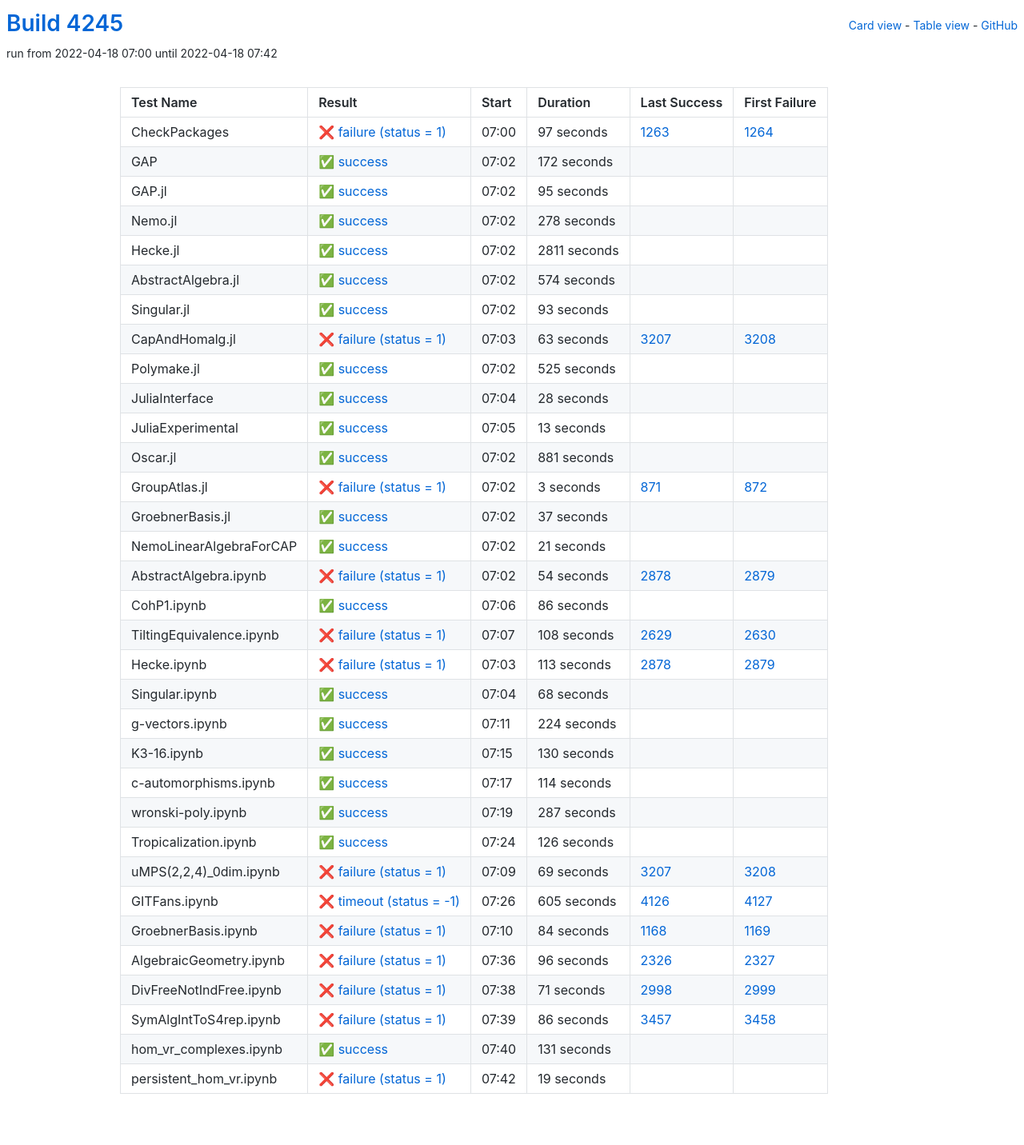
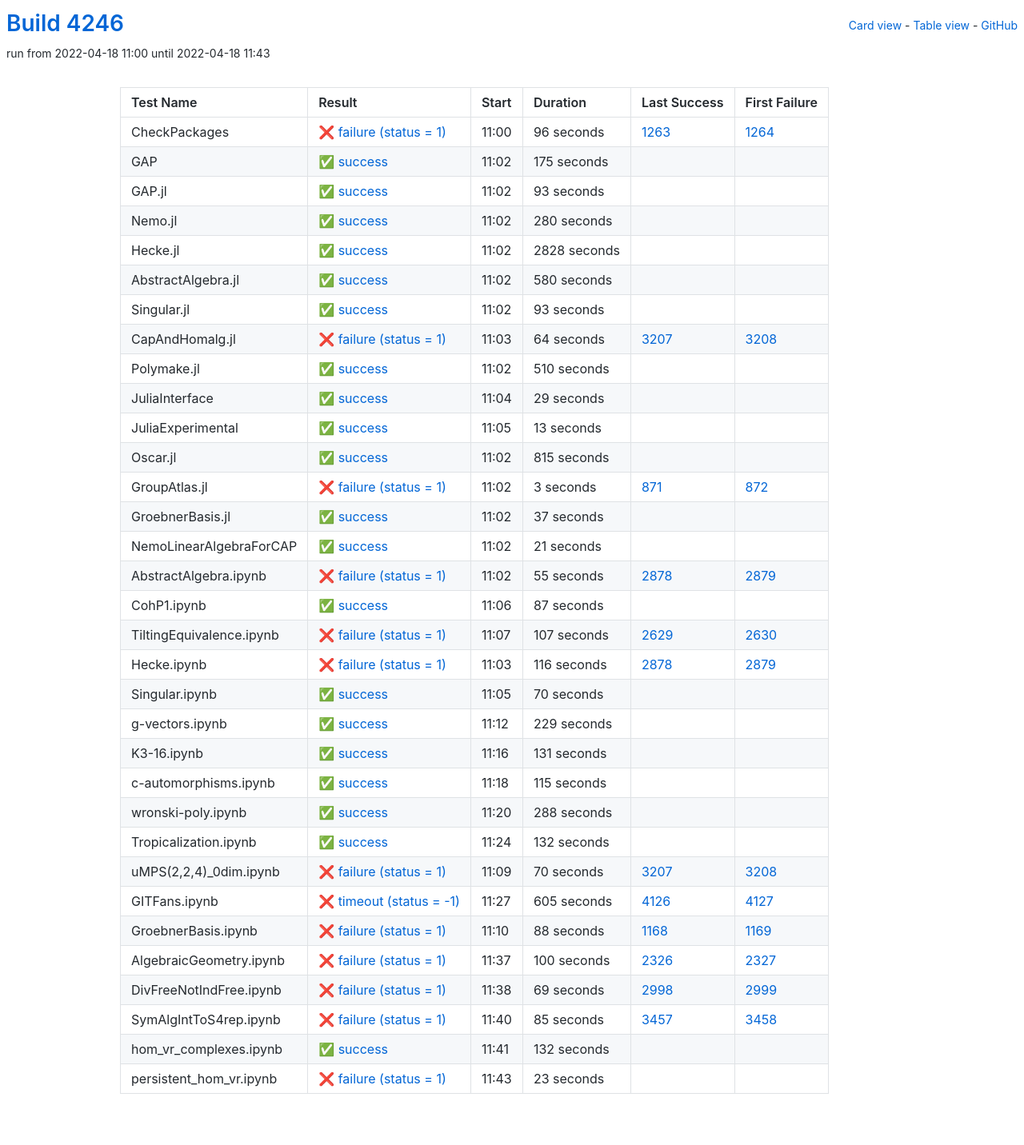
Before and after one commit to oscar-system/oscar-ci-status-stable, a Jekyll site: the page built from table.html, in a window 1280 px wide. Shown: the whole page at 80% size. Built offline with Jekyll 4.4.1, drawn with Linux system fonts in a browser that asks for light colours.

Commit message:
Build #4246

```diff
--- a/_data/ci.yml
+++ b/_data/ci.yml
@@ -1,6 +1,6 @@
 ---
-build: 4245
-build_url: https://oscarci.mathematik.uni-kl.de/job/oscar-stable/4245/
+build: 4246
+build_url: https://oscarci.mathematik.uni-kl.de/job/oscar-stable/4246/
 job: oscar-stable
 organization: oscar-system
 repo: oscar-ci-status-stable
@@ -8,80 +8,80 @@ repourl: https://github.com/oscar-system/oscar-ci-status-stable
 tests:
 - name: CheckPackages
   id: checkpackages
-  log: https://oscarci.mathematik.uni-kl.de/job/oscar-stable/4245/artifact/logs/build-4245/CheckPackages.log
-  start: 2022-04-18 07:00
+  log: https://oscarci.mathematik.uni-kl.de/job/oscar-stable/4246/artifact/logs/build-4246/CheckPackages.log
+  start: 2022-04-18 11:00
   success: false
   exitcode: 1
   status: failure
-  duration: 97
+  duration: 96
   last_success: 1263
   last_success_url: https://oscarci.mathematik.uni-kl.de/job/oscar-stable/1263/
   first_failure: 1264
   first_failure_url: https://oscarci.mathematik.uni-kl.de/job/oscar-stable/1264/
 - name: GAP
   id: gap
-  log: https://oscarci.mathematik.uni-kl.de/job/oscar-stable/4245/artifact/logs/build-4245/GAP.log
-  start: 2022-04-18 07:02
+  log: https://oscarci.mathematik.uni-kl.de/job/oscar-stable/4246/artifact/logs/build-4246/GAP.log
+  start: 2022-04-18 11:02
   success: true
   exitcode: 0
   status: success
-  duration: 172
+  duration: 175
   last_success: false
   last_success_url:
   first_failure: false
   first_failure_url:
 - name: GAP.jl
   id: gap-jl
-  log: https://oscarci.mathematik.uni-kl.de/job/oscar-stable/4245/artifact/logs/build-4245/GAP.jl.log
-  start: 2022-04-18 07:02
+  log: https://oscarci.mathematik.uni-kl.de/job/oscar-stable/4246/artifact/logs/build-4246/GAP.jl.log
+  start: 2022-04-18 11:02
   success: true
   exitcode: 0
   status: success
-  duration: 95
+  duration: 93
   last_success: false
   last_success_url:
   first_failure: false
   first_failure_url:
 - name: Nemo.jl
   id: nemo-jl
-  log: https://oscarci.mathematik.uni-kl.de/job/oscar-stable/4245/artifact/logs/build-4245/Nemo.jl.log
-  start: 2022-04-18 07:02
+  log: https://oscarci.mathematik.uni-kl.de/job/oscar-stable/4246/artifact/logs/build-4246/Nemo.jl.log
+  start: 2022-04-18 11:02
   success: true
   exitcode: 0
   status: success
-  duration: 278
+  duration: 280
   last_success: false
   last_success_url:
   first_failure: false
   first_failure_url:
 - name: Hecke.jl
   id: hecke-jl
-  log: https://oscarci.mathematik.uni-kl.de/job/oscar-stable/4245/artifact/logs/build-4245/Hecke.jl.log
-  start: 2022-04-18 07:02
+  log: https://oscarci.mathematik.uni-kl.de/job/oscar-stable/4246/artifact/logs/build-4246/Hecke.jl.log
+  start: 2022-04-18 11:02
   success: true
   exitcode: 0
   status: success
-  duration: 2811
+  duration: 2828
   last_success: false
   last_success_url:
   first_failure: false
   first_failure_url:
 - name: AbstractAlgebra.jl
   id: abstractalgebra-jl
-  log: https://oscarci.mathematik.uni-kl.de/job/oscar-stable/4245/artifact/logs/build-4245/AbstractAlgebra.jl.log
-  start: 2022-04-18 07:02
+  log: https://oscarci.mathematik.uni-kl.de/job/oscar-stable/4246/artifact/logs/build-4246/AbstractAlgebra.jl.log
+  start: 2022-04-18 11:02
   success: true
   exitcode: 0
   status: success
-  duration: 574
+  duration: 580
   last_success: false
   last_success_url:
   first_failure: false
   first_failure_url:
 - name: Singular.jl
   id: singular-jl
-  log: https://oscarci.mathematik.uni-kl.de/job/oscar-stable/4245/artifact/logs/build-4245/Singular.jl.log
-  start: 2022-04-18 07:02
+  log: https://oscarci.mathematik.uni-kl.de/job/oscar-stable/4246/artifact/logs/build-4246/Singular.jl.log
+  start: 2022-04-18 11:02
   success: true
   exitcode: 0
   status: success
@@ -92,44 +92,44 @@ tests:
   first_failure_url:
 - name: CapAndHomalg.jl
   id: capandhomalg-jl
-  log: https://oscarci.mathematik.uni-kl.de/job/oscar-stable/4245/artifact/logs/build-4245/CapAndHomalg.jl.log
-  start: 2022-04-18 07:03
+  log: https://oscarci.mathematik.uni-kl.de/job/oscar-stable/4246/artifact/logs/build-4246/CapAndHomalg.jl.log
+  start: 2022-04-18 11:03
   success: false
   exitcode: 1
   status: failure
-  duration: 63
+  duration: 64
   last_success: 3207
   last_success_url: https://oscarci.mathematik.uni-kl.de/job/oscar-stable/3207/
   first_failure: 3208
   first_failure_url: https://oscarci.mathematik.uni-kl.de/job/oscar-stable/3208/
 - name: Polymake.jl
   id: polymake-jl
-  log: https://oscarci.mathematik.uni-kl.de/job/oscar-stable/4245/artifact/logs/build-4245/Polymake.jl.log
-  start: 2022-04-18 07:02
+  log: https://oscarci.mathematik.uni-kl.de/job/oscar-stable/4246/artifact/logs/build-4246/Polymake.jl.log
+  start: 2022-04-18 11:02
   success: true
   exitcode: 0
   status: success
-  duration: 525
+  duration: 510
   last_success: false
   last_success_url:
   first_failure: false
   first_failure_url:
 - name: JuliaInterface
   id: juliainterface
-  log: https://oscarci.mathematik.uni-kl.de/job/oscar-stable/4245/artifact/logs/build-4245/JuliaInterface.log
-  start: 2022-04-18 07:04
+  log: https://oscarci.mathematik.uni-kl.de/job/oscar-stable/4246/artifact/logs/build-4246/JuliaInterface.log
+  start: 2022-04-18 11:04
   success: true
   exitcode: 0
   status: success
-  duration: 28
+  duration: 29
   last_success: false
   last_success_url:
   first_failure: false
   first_failure_url:
 - name: JuliaExperimental
   id: juliaexperimental
-  log: https://oscarci.mathematik.uni-kl.de/job/oscar-stable/4245/artifact/logs/build-4245/JuliaExperimental.log
-  start: 2022-04-18 07:05
+  log: https://oscarci.mathematik.uni-kl.de/job/oscar-stable/4246/artifact/logs/build-4246/JuliaExperimental.log
+  start: 2022-04-18 11:05
   success: true
   exitcode: 0
   status: success
@@ -140,20 +140,20 @@ tests:
   first_failure_url:
 - name: Oscar.jl
   id: oscar-jl
-  log: https://oscarci.mathematik.uni-kl.de/job/oscar-stable/4245/artifact/logs/build-4245/Oscar.jl.log
-  start: 2022-04-18 07:02
+  log: https://oscarci.mathematik.uni-kl.de/job/oscar-stable/4246/artifact/logs/build-4246/Oscar.jl.log
+  start: 2022-04-18 11:02
   success: true
   exitcode: 0
   status: success
-  duration: 881
+  duration: 815
   last_success: false
   last_success_url:
   first_failure: false
   first_failure_url:
 - name: GroupAtlas.jl
   id: groupatlas-jl
-  log: https://oscarci.mathematik.uni-kl.de/job/oscar-stable/4245/artifact/logs/build-4245/GroupAtlas.jl.log
-  start: 2022-04-18 07:02
+  log: https://oscarci.mathematik.uni-kl.de/job/oscar-stable/4246/artifact/logs/build-4246/GroupAtlas.jl.log
+  start: 2022-04-18 11:02
   success: false
   exitcode: 1
   status: failure
@@ -164,8 +164,8 @@ tests:
   first_failure_url: https://oscarci.mathematik.uni-kl.de/job/oscar-stable/872/
 - name: GroebnerBasis.jl
   id: groebnerbasis-jl
-  log: https://oscarci.mathematik.uni-kl.de/job/oscar-stable/4245/artifact/logs/build-4245/GroebnerBasis.jl.log
-  start: 2022-04-18 07:02
+  log: https://oscarci.mathematik.uni-kl.de/job/oscar-stable/4246/artifact/logs/build-4246/GroebnerBasis.jl.log
+  start: 2022-04-18 11:02
   success: true
   exitcode: 0
   status: success
@@ -176,8 +176,8 @@ tests:
   first_failure_url:
 - name: NemoLinearAlgebraForCAP
   id: nemolinearalgebraforcap
-  log: https://oscarci.mathematik.uni-kl.de/job/oscar-stable/4245/artifact/logs/build-4245/NemoLinearAlgebraForCAP.log
-  start: 2022-04-18 07:02
+  log: https://oscarci.mathematik.uni-kl.de/job/oscar-stable/4246/artifact/logs/build-4246/NemoLinearAlgebraForCAP.log
+  start: 2022-04-18 11:02
   success: true
   exitcode: 0
   status: success
@@ -188,140 +188,140 @@ tests:
   first_failure_url:
 - name: AbstractAlgebra.ipynb
   id: abstractalgebra-ipynb
-  log: https://oscarci.mathematik.uni-kl.de/job/oscar-stable/4245/artifact/logs/build-4245/AbstractAlgebra.ipynb.log
-  start: 2022-04-18 07:02
+  log: https://oscarci.mathematik.uni-kl.de/job/oscar-stable/4246/artifact/logs/build-4246/AbstractAlgebra.ipynb.log
+  start: 2022-04-18 11:02
   success: false
   exitcode: 1
   status: failure
-  duration: 54
+  duration: 55
   last_success: 2878
   last_success_url: https://oscarci.mathematik.uni-kl.de/job/oscar-stable/2878/
   first_failure: 2879
   first_failure_url: https://oscarci.mathematik.uni-kl.de/job/oscar-stable/2879/
 - name: CohP1.ipynb
   id: cohp1-ipynb
-  log: https://oscarci.mathematik.uni-kl.de/job/oscar-stable/4245/artifact/logs/build-4245/CohP1.ipynb.log
-  start: 2022-04-18 07:06
+  log: https://oscarci.mathematik.uni-kl.de/job/oscar-stable/4246/artifact/logs/build-4246/CohP1.ipynb.log
+  start: 2022-04-18 11:06
   success: true
   exitcode: 0
   status: success
-  duration: 86
+  duration: 87
   last_success: false
   last_success_url:
   first_failure: false
   first_failure_url:
 - name: TiltingEquivalence.ipynb
   id: tiltingequivalence-ipynb
-  log: https://oscarci.mathematik.uni-kl.de/job/oscar-stable/4245/artifact/logs/build-4245/TiltingEquivalence.ipynb.log
-  start: 2022-04-18 07:07
+  log: https://oscarci.mathematik.uni-kl.de/job/oscar-stable/4246/artifact/logs/build-4246/TiltingEquivalence.ipynb.log
+  start: 2022-04-18 11:07
   success: false
   exitcode: 1
   status: failure
-  duration: 108
+  duration: 107
   last_success: 2629
   last_success_url: https://oscarci.mathematik.uni-kl.de/job/oscar-stable/2629/
   first_failure: 2630
   first_failure_url: https://oscarci.mathematik.uni-kl.de/job/oscar-stable/2630/
 - name: Hecke.ipynb
   id: hecke-ipynb
-  log: https://oscarci.mathematik.uni-kl.de/job/oscar-stable/4245/artifact/logs/build-4245/Hecke.ipynb.log
-  start: 2022-04-18 07:03
+  log: https://oscarci.mathematik.uni-kl.de/job/oscar-stable/4246/artifact/logs/build-4246/Hecke.ipynb.log
+  start: 2022-04-18 11:03
   success: false
   exitcode: 1
   status: failure
-  duration: 113
+  duration: 116
   last_success: 2878
   last_success_url: https://oscarci.mathematik.uni-kl.de/job/oscar-stable/2878/
   first_failure: 2879
   first_failure_url: https://oscarci.mathematik.uni-kl.de/job/oscar-stable/2879/
 - name: Singular.ipynb
   id: singular-ipynb
-  log: https://oscarci.mathematik.uni-kl.de/job/oscar-stable/4245/artifact/logs/build-4245/Singular.ipynb.log
-  start: 2022-04-18 07:04
+  log: https://oscarci.mathematik.uni-kl.de/job/oscar-stable/4246/artifact/logs/build-4246/Singular.ipynb.log
+  start: 2022-04-18 11:05
   success: true
   exitcode: 0
   status: success
-  duration: 68
+  duration: 70
   last_success: false
   last_success_url:
   first_failure: false
   first_failure_url:
 - name: g-vectors.ipynb
   id: g-vectors-ipynb
-  log: https://oscarci.mathematik.uni-kl.de/job/oscar-stable/4245/artifact/logs/build-4245/g-vectors.ipynb.log
-  start: 2022-04-18 07:11
+  log: https://oscarci.mathematik.uni-kl.de/job/oscar-stable/4246/artifact/logs/build-4246/g-vectors.ipynb.log
+  start: 2022-04-18 11:12
   success: true
   exitcode: 0
   status: success
-  duration: 224
+  duration: 229
   last_success: false
   last_success_url:
   first_failure: false
   first_failure_url:
 - name: K3-16.ipynb
   id: k3-16-ipynb
-  log: https://oscarci.mathematik.uni-kl.de/job/oscar-stable/4245/artifact/logs/build-4245/K3-16.ipynb.log
-  start: 2022-04-18 07:15
+  log: https://oscarci.mathematik.uni-kl.de/job/oscar-stable/4246/artifact/logs/build-4246/K3-16.ipynb.log
+  start: 2022-04-18 11:16
   success: true
   exitcode: 0
   status: success
-  duration: 130
+  duration: 131
   last_success: false
   last_success_url:
   first_failure: false
   first_failure_url:
 - name: c-automorphisms.ipynb
   id: c-automorphisms-ipynb
-  log: https://oscarci.mathematik.uni-kl.de/job/oscar-stable/4245/artifact/logs/build-4245/c-automorphisms.ipynb.log
-  start: 2022-04-18 07:17
+  log: https://oscarci.mathematik.uni-kl.de/job/oscar-stable/4246/artifact/logs/build-4246/c-automorphisms.ipynb.log
+  start: 2022-04-18 11:18
   success: true
   exitcode: 0
   status: success
-  duration: 114
+  duration: 115
   last_success: false
   last_success_url:
   first_failure: false
   first_failure_url:
 - name: wronski-poly.ipynb
   id: wronski-poly-ipynb
-  log: https://oscarci.mathematik.uni-kl.de/job/oscar-stable/4245/artifact/logs/build-4245/wronski-poly.ipynb.log
-  start: 2022-04-18 07:19
+  log: https://oscarci.mathematik.uni-kl.de/job/oscar-stable/4246/artifact/logs/build-4246/wronski-poly.ipynb.log
+  start: 2022-04-18 11:20
   success: true
   exitcode: 0
   status: success
-  duration: 287
+  duration: 288
   last_success: false
   last_success_url:
   first_failure: false
   first_failure_url:
 - name: Tropicalization.ipynb
   id: tropicalization-ipynb
-  log: https://oscarci.mathematik.uni-kl.de/job/oscar-stable/4245/artifact/logs/build-4245/Tropicalization.ipynb.log
-  start: 2022-04-18 07:24
+  log: https://oscarci.mathematik.uni-kl.de/job/oscar-stable/4246/artifact/logs/build-4246/Tropicalization.ipynb.log
+  start: 2022-04-18 11:24
   success: true
   exitcode: 0
   status: success
-  duration: 126
+  duration: 132
   last_success: false
   last_success_url:
   first_failure: false
   first_failure_url:
 - name: uMPS(2,2,4)_0dim.ipynb
   id: umps-2-2-4-0dim-ipynb
-  log: https://oscarci.mathematik.uni-kl.de/job/oscar-stable/4245/artifact/logs/build-4245/uMPS-2-2-4-_0dim.ipynb.log
-  start: 2022-04-18 07:09
+  log: https://oscarci.mathematik.uni-kl.de/job/oscar-stable/4246/artifact/logs/build-4246/uMPS-2-2-4-_0dim.ipynb.log
+  start: 2022-04-18 11:09
   success: false
   exitcode: 1
   status: failure
-  duration: 69
+  duration: 70
   last_success: 3207
   last_success_url: https://oscarci.mathematik.uni-kl.de/job/oscar-stable/3207/
   first_failure: 3208
   first_failure_url: https://oscarci.mathematik.uni-kl.de/job/oscar-stable/3208/
 - name: GITFans.ipynb
   id: gitfans-ipynb
-  log: https://oscarci.mathematik.uni-kl.de/job/oscar-stable/4245/artifact/logs/build-4245/GITFans.ipynb.log
-  start: 2022-04-18 07:26
+  log: https://oscarci.mathematik.uni-kl.de/job/oscar-stable/4246/artifact/logs/build-4246/GITFans.ipynb.log
+  start: 2022-04-18 11:27
   success: false
   exitcode: -1
   status: timeout
@@ -332,72 +332,72 @@ tests:
   first_failure_url: https://oscarci.mathematik.uni-kl.de/job/oscar-stable/4127/
 - name: GroebnerBasis.ipynb
   id: groebnerbasis-ipynb
-  log: https://oscarci.mathematik.uni-kl.de/job/oscar-stable/4245/artifact/logs/build-4245/GroebnerBasis.ipynb.log
-  start: 2022-04-18 07:10
+  log: https://oscarci.mathematik.uni-kl.de/job/oscar-stable/4246/artifact/logs/build-4246/GroebnerBasis.ipynb.log
+  start: 2022-04-18 11:10
   success: false
   exitcode: 1
   status: failure
-  duration: 84
+  duration: 88
   last_success: 1168
   last_success_url: https://oscarci.mathematik.uni-kl.de/job/oscar-stable/1168/
   first_failure: 1169
   first_failure_url: https://oscarci.mathematik.uni-kl.de/job/oscar-stable/1169/
 - name: AlgebraicGeometry.ipynb
   id: algebraicgeometry-ipynb
-  log: https://oscarci.mathematik.uni-kl.de/job/oscar-stable/4245/artifact/logs/build-4245/AlgebraicGeometry.ipynb.log
-  start: 2022-04-18 07:36
+  log: https://oscarci.mathematik.uni-kl.de/job/oscar-stable/4246/artifact/logs/build-4246/AlgebraicGeometry.ipynb.log
+  start: 2022-04-18 11:37
   success: false
   exitcode: 1
   status: failure
-  duration: 96
+  duration: 100
   last_success: 2326
   last_success_url: https://oscarci.mathematik.uni-kl.de/job/oscar-stable/2326/
   first_failure: 2327
   first_failure_url: https://oscarci.mathematik.uni-kl.de/job/oscar-stable/2327/
 - name: DivFreeNotIndFree.ipynb
   id: divfreenotindfree-ipynb
-  log: https://oscarci.mathematik.uni-kl.de/job/oscar-stable/4245/artifact/logs/build-4245/DivFreeNotIndFree.ipynb.log
-  start: 2022-04-18 07:38
+  log: https://oscarci.mathematik.uni-kl.de/job/oscar-stable/4246/artifact/logs/build-4246/DivFreeNotIndFree.ipynb.log
+  start: 2022-04-18 11:38
   success: false
   exitcode: 1
   status: failure
-  duration: 71
+  duration: 69
   last_success: 2998
   last_success_url: https://oscarci.mathematik.uni-kl.de/job/oscar-stable/2998/
   first_failure: 2999
   first_failure_url: https://oscarci.mathematik.uni-kl.de/job/oscar-stable/2999/
 - name: SymAlgIntToS4rep.ipynb
   id: symalginttos4rep-ipynb
-  log: https://oscarci.mathematik.uni-kl.de/job/oscar-stable/4245/artifact/logs/build-4245/SymAlgIntToS4rep.ipynb.log
-  start: 2022-04-18 07:39
+  log: https://oscarci.mathematik.uni-kl.de/job/oscar-stable/4246/artifact/logs/build-4246/SymAlgIntToS4rep.ipynb.log
+  start: 2022-04-18 11:40
   success: false
   exitcode: 1
   status: failure
-  duration: 86
+  duration: 85
   last_success: 3457
   last_success_url: https://oscarci.mathematik.uni-kl.de/job/oscar-stable/3457/
   first_failure: 3458
   first_failure_url: https://oscarci.mathematik.uni-kl.de/job/oscar-stable/3458/
 - name: hom_vr_complexes.ipynb
   id: hom-vr-complexes-ipynb
-  log: https://oscarci.mathematik.uni-kl.de/job/oscar-stable/4245/artifact/logs/build-4245/hom_vr_complexes.ipynb.log
-  start: 2022-04-18 07:40
+  log: https://oscarci.mathematik.uni-kl.de/job/oscar-stable/4246/artifact/logs/build-4246/hom_vr_complexes.ipynb.log
+  start: 2022-04-18 11:41
   success: true
   exitcode: 0
   status: success
-  duration: 131
+  duration: 132
   last_success: false
   last_success_url:
   first_failure: false
   first_failure_url:
 - name: persistent_hom_vr.ipynb
   id: persistent-hom-vr-ipynb
-  log: https://oscarci.mathematik.uni-kl.de/job/oscar-stable/4245/artifact/logs/build-4245/persistent_hom_vr.ipynb.log
-  start: 2022-04-18 07:42
+  log: https://oscarci.mathematik.uni-kl.de/job/oscar-stable/4246/artifact/logs/build-4246/persistent_hom_vr.ipynb.log
+  start: 2022-04-18 11:43
   success: false
   exitcode: 1
   status: failure
-  duration: 19
+  duration: 23
   last_success: false
   last_success_url:
   first_failure: false
```
Also changed, not shown: README.md.
